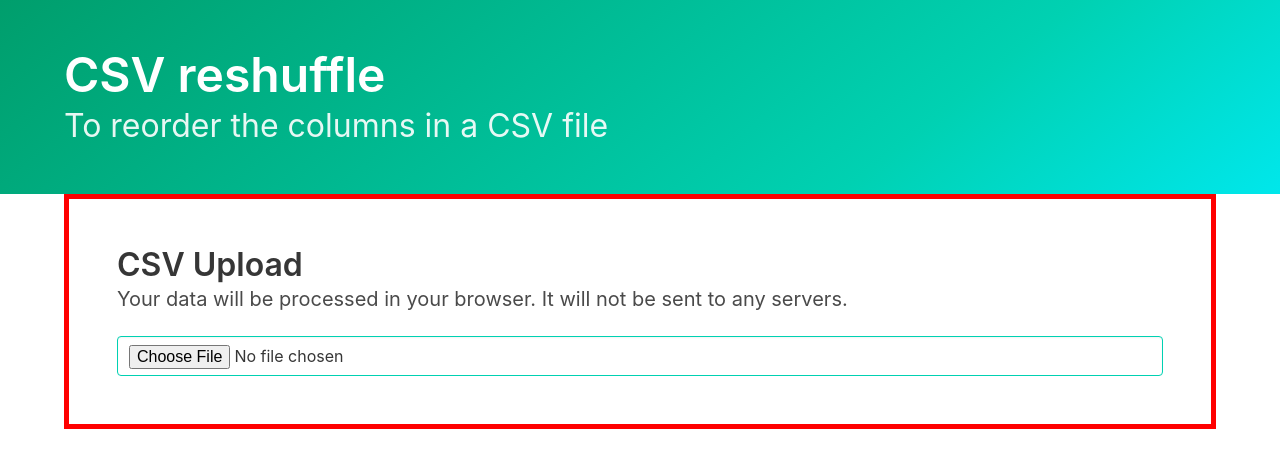
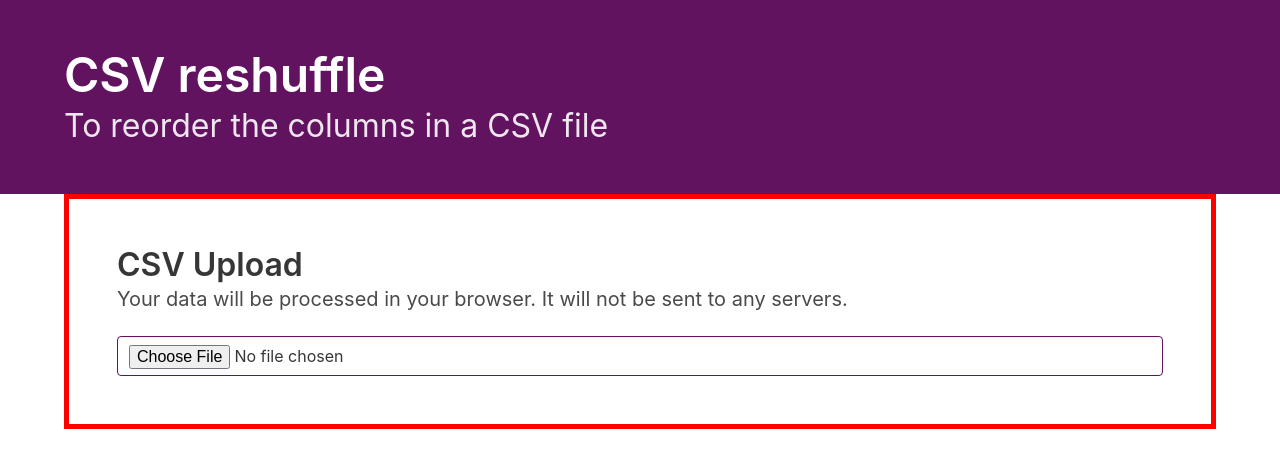
Before and after one commit to AndrewStanton94/csvReshuffle, a Vue app: page / in a window 1280 px wide. Shown: the top 468 px of the page. Built offline with nearby package versions, Linux system fonts and the light colour scheme.

Commit message:
Added custom bulma styling

```diff
--- a/index.html
+++ b/index.html
@@ -1,14 +1,14 @@
 <!DOCTYPE html>
 <meta name="viewport" content="width=device-width, initial-scale=1" />
-<link rel="stylesheet" href="./node_modules/bulma/css/bulma.min.css" />
+<link rel="stylesheet" href="./style.scss" />
 
 <html lang="en">
 	<head>
-		<title>Parcel - Vue</title>
+		<title>CSV reshuffle</title>
 	</head>
 
 	<body>
-		<section class="hero is-primary is-bold">
+		<section class="hero is-primary">
 			<div class="hero-body">
 				<div class="container">
 					<h1 class="title is-1">
--- a/package.json
+++ b/package.json
@@ -23,6 +23,7 @@
 		"eslint": "^6.6.0",
 		"eslint-plugin-vue": "^6.0.0",
 		"parcel-bundler": "^1.12.4",
+		"sass": "^1.23.3",
 		"vue-template-compiler": "^2.6.10"
 	},
 	"dependencies": {
--- /dev/null
+++ b/style.scss
@@ -0,0 +1,8 @@
+@charset "utf-8";
+
+$uopDark: #3C023C;
+$uop: #621360;
+
+$primary: $uop;
+
+@import "./node_modules/bulma/bulma.sass";
```
Also changed, not shown: 1 other file (tests, documents, lock files or other folders).
